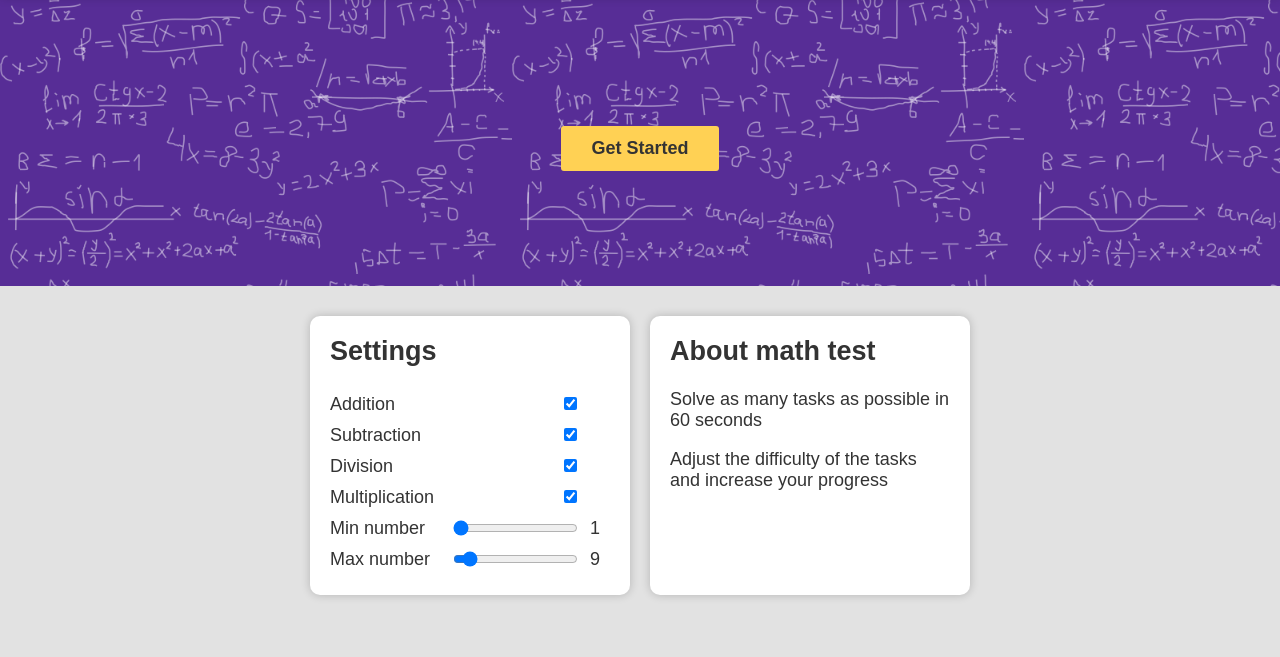
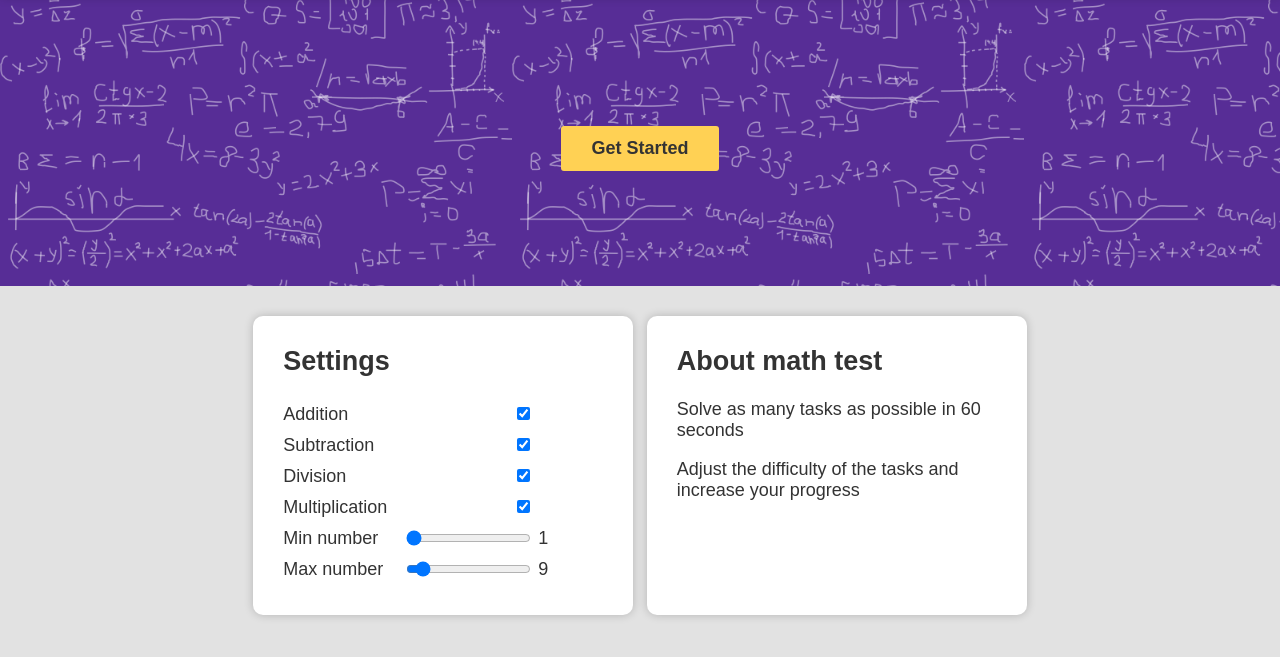
Before and after one commit to Murka007/Math-solver, a plain HTML site: page index.html in a window 1280 px wide. Shown: the part 59-716 px from the top of the page. Drawn offline with Linux system fonts and the light colour scheme.

Commit message:
Update styles.css

```diff
--- a/styles.css
+++ b/styles.css
@@ -64,7 +64,7 @@ h1, h2, h3, h4 {
     overflow: none;
 }
 .menu-container {
-    max-width: 700px;
+    max-width: 800px;
     margin: 0 auto;
     display: flex;
     align-content: flex-end;
@@ -74,10 +74,11 @@ h1, h2, h3, h4 {
 .menu-panel {
     background-color: white;
     box-shadow: rgb(0 0 0 / 20%) 0px 0px 10px 0px;
-    padding: 20px 20px 20px 20px;
+    padding: 30px;
     width: 40%;
     margin-top: 30px;
     border-radius: 10px;
+    min-width: 200px;
 }
 
 .button-start {
@@ -111,7 +112,6 @@ h1, h2, h3, h4 {
 }
 
 .slider-wrap {
-    display: block;
     float: right;
 }
 .settings-slider {
@@ -123,7 +123,7 @@ h1, h2, h3, h4 {
 .slider-value {
     position: absolute;
     text-align: center;
-    margin-left: 10px;
+    margin-left: 5px;
 }
 
 .playing-disable {
```
